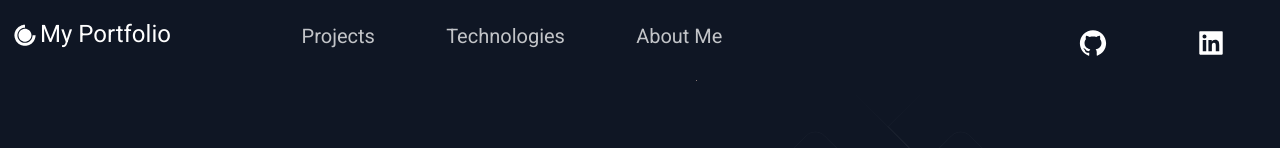
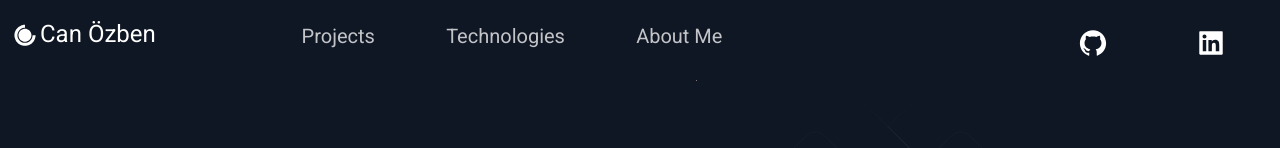
Before and after one commit to FUPharah/portfolio_website, a Next.js app: page / in a window 1280 px wide. Shown: the top 148 px of the page. Built offline with nearby package versions, Linux system fonts and the light colour scheme; a web font is replaced by a local one.

Commit message:
small change in header

```diff
--- a/src/components/Header/Header.js
+++ b/src/components/Header/Header.js
@@ -10,7 +10,7 @@
     <Div1>
       <Link href="/">
         <a style= {{display: "flex", alignItems: "center", color: "white", marginBottom: "20px"}}>
-          <DiCssdeck size="3rem" /> <Span>My Portfolio</Span>
+          <DiCssdeck size="3rem" /> <Span>Can Özben</Span>
         </a>
       </Link>
     </Div1>
```
